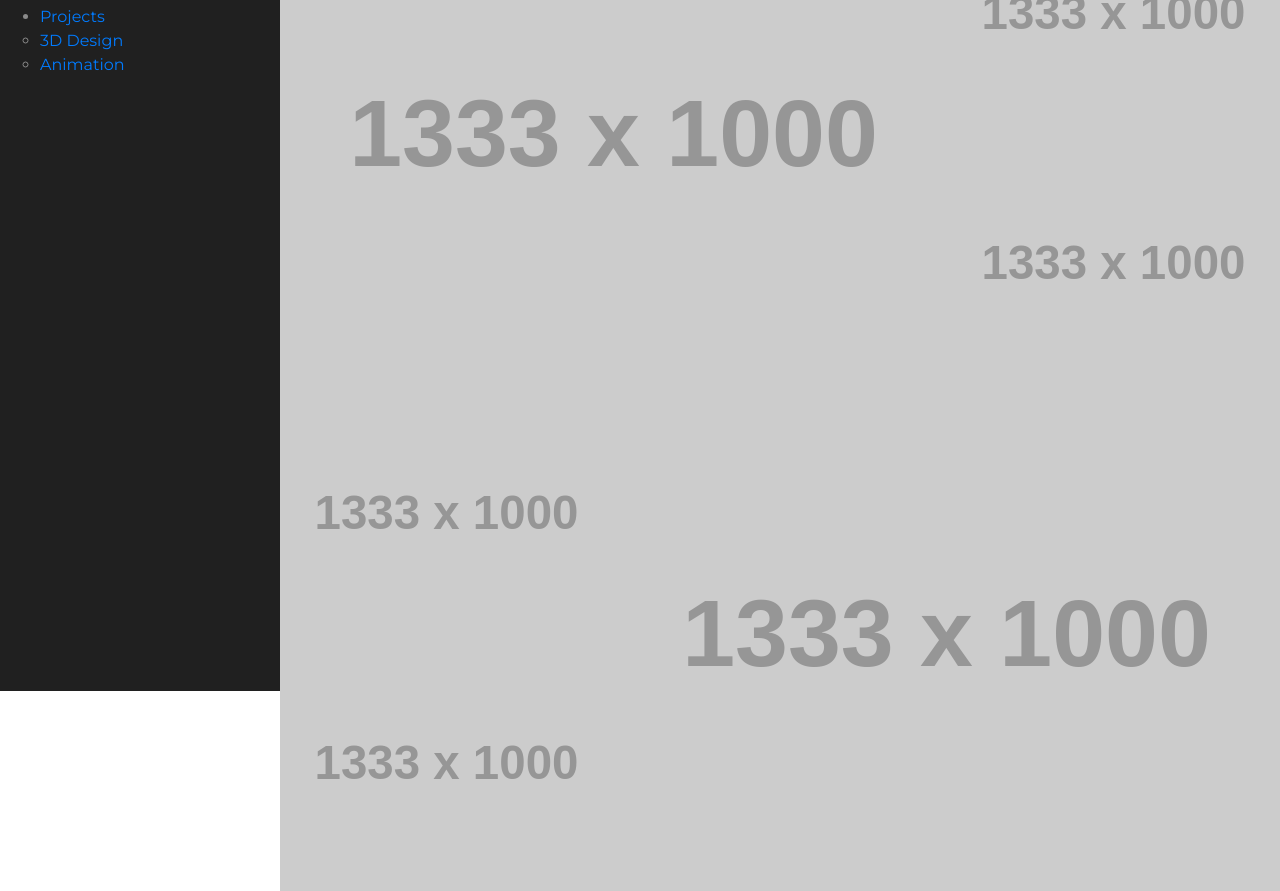
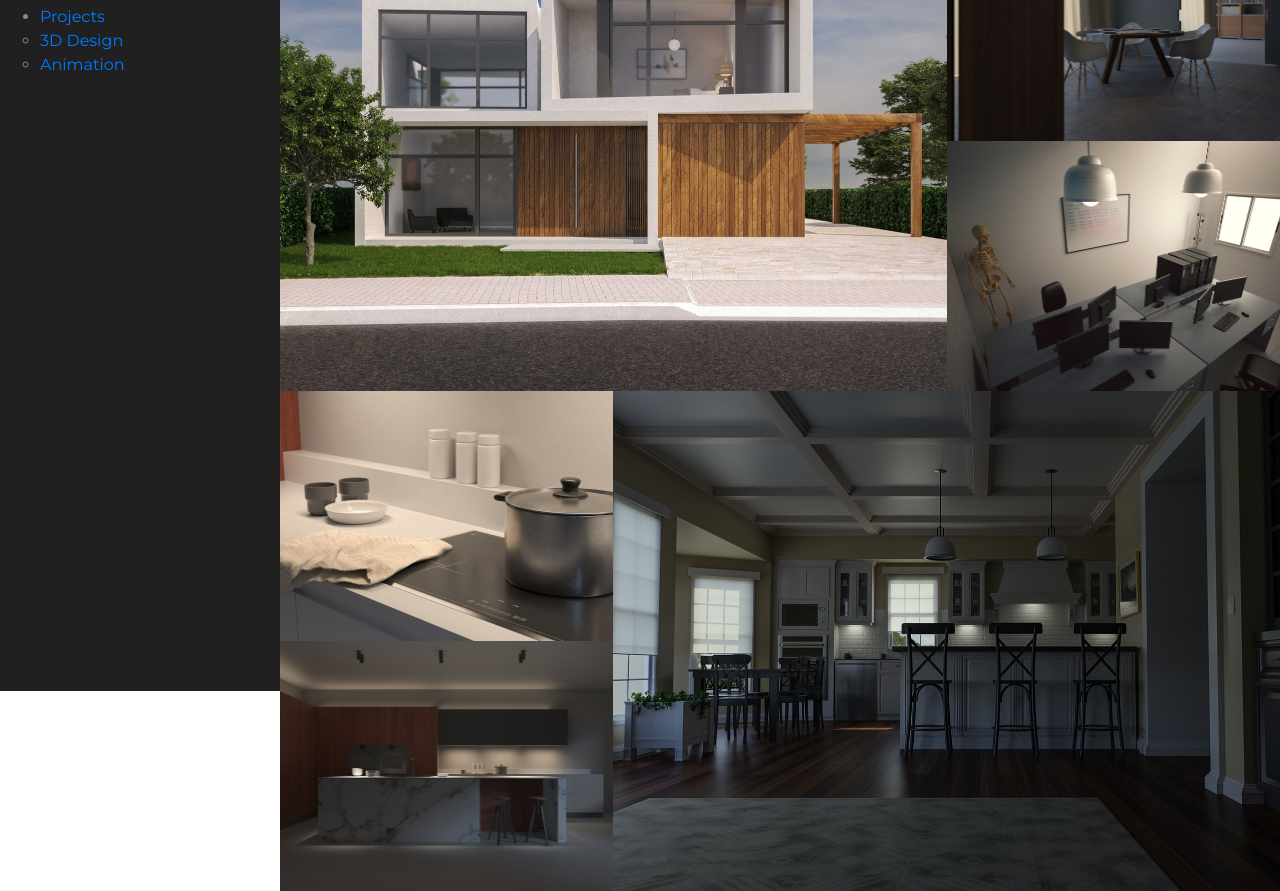
Before and after one commit to fvittorello/fvittorello.github.io, a plain HTML site: page 3dWeb/index.html in a window 1280 px wide. Shown: the part 109-1000 px from the top of the page. Drawn offline with Linux system fonts and the light colour scheme; placeholder pictures from the web are drawn by us.

Commit message:
Changes on the thumbnails code

```diff
--- a/3dWeb/index.html
+++ b/3dWeb/index.html
@@ -51,17 +51,20 @@
 		<div class="row">
 			<div class="reset col-xl-8 col-xs-12">
 				<div class="reset contenido1 ratio4-3">
-					<img src="https://via.placeholder.com/1333x1000">
+					<!-- <img src="https://via.placeholder.com/1333x1000"> -->
+					<img src="img/ratio43/1r.jpg" alt="thumbnail post 1">
 				</div>
 			</div>
 
 			<div class="reset col-xl-4 col-xs-12">
 				<div class="row">
 					<div class="reset col-xs-12 col-md-6 col-lg-12 contenido2 ratio4-3">
-						<img src="https://via.placeholder.com/1333x1000">
+						<!-- <img src="https://via.placeholder.com/1333x1000"> -->
+						<img src="img/ratio43/2r.jpg" alt="thumbnail post 2">
 					</div>
 					<div class="reset col-xs-12 col-md-6 col-lg-12 contenido3 ratio4-3">
-						<img src="https://via.placeholder.com/1333x1000">
+						<!-- <img src="https://via.placeholder.com/1333x1000"> -->
+						<img src="img/ratio43/3r.jpg" alt="thumbnail post 3">
 					</div>
 				</div>
 			</div>
@@ -71,16 +74,19 @@
 		<div class="row">
 			<div class="reset col-xl-4 col-xs-12">
 				<div class="reset col-xs-12 col-md-6 contenido4 ratio4-3">
-					<img src="https://via.placeholder.com/1333x1000">
+					<!-- <img src="https://via.placeholder.com/1333x1000"> -->
+					<img src="img/ratio43/4r.jpg" alt="thumbnail post 4">
 				</div>
 				<div class="reset col-xs-12 col-md-6 contenido5 ratio4-3">
-					<img src="https://via.placeholder.com/1333x1000">
+					<!-- <img src="https://via.placeholder.com/1333x1000"> -->
+					<img src="img/ratio43/5r.jpg" alt="thumbnail post 5">
 				</div>
 			</div>
 
 			<div class="reset col-xl-8 col-xs-12">
 				<div class="reset contenido6 ratio4-3">
-					<img src="https://via.placeholder.com/1333x1000">
+					<!-- <img src="https://via.placeholder.com/1333x1000"> -->
+					<img src="img/ratio43/6r.jpg" alt="thumbnail post 6">
 				</div>
 			</div>
 		</div>
```
